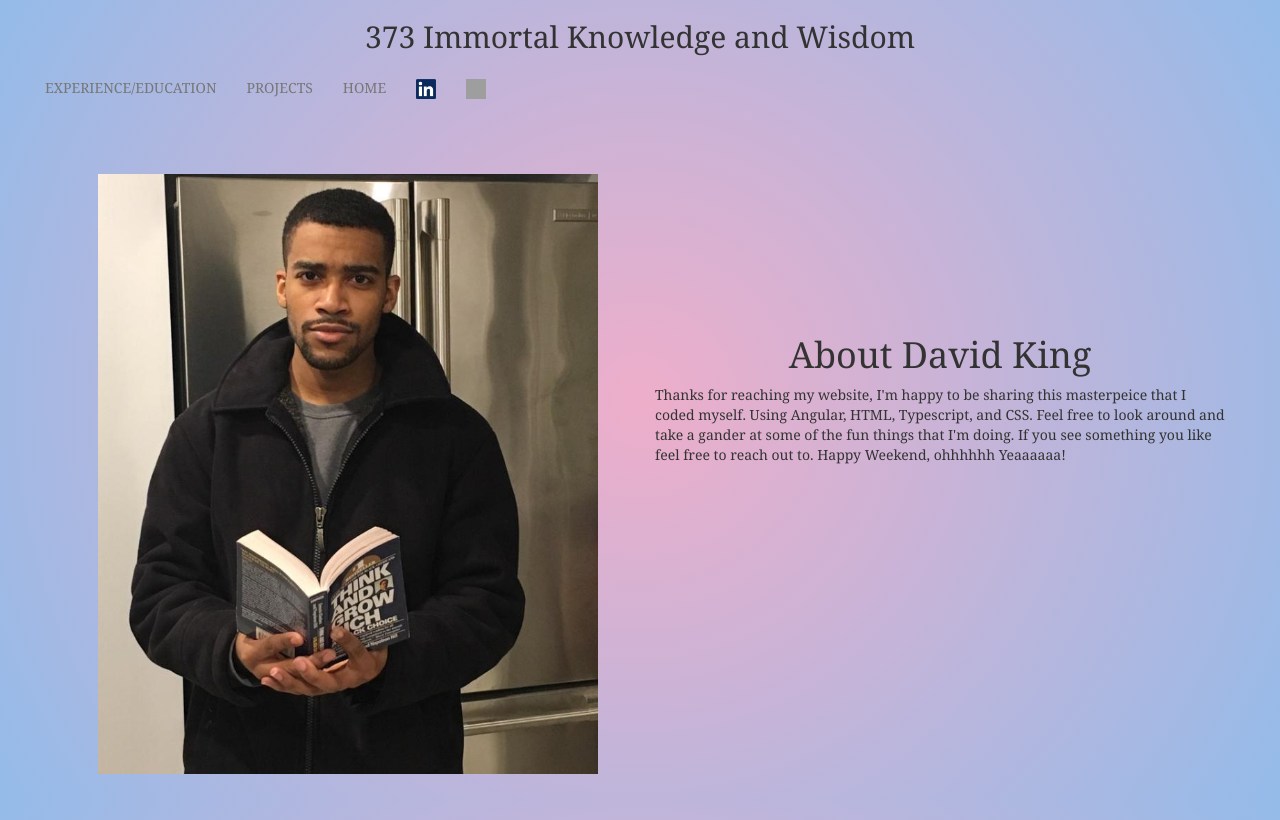
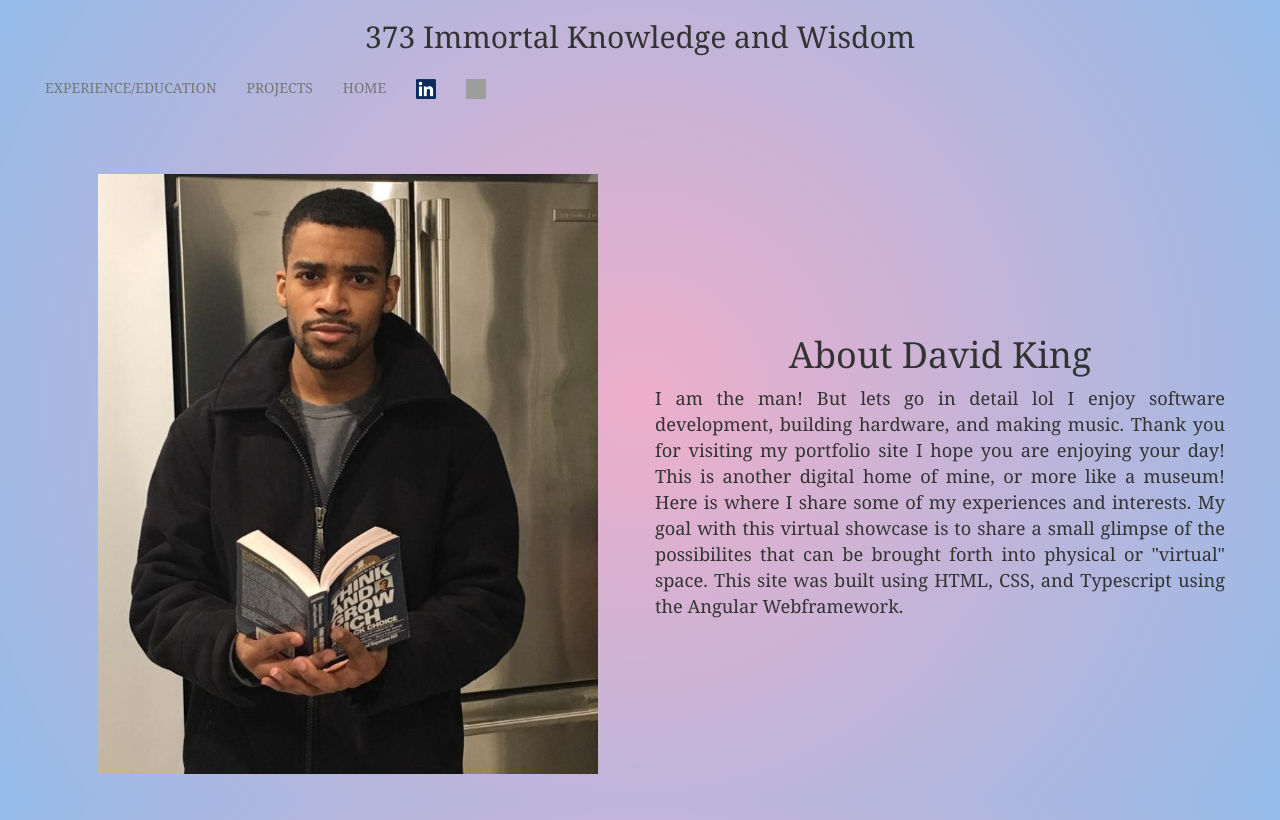
Before and after one commit to davekng0001/davekng0001.github.io, an Angular app: page / in a window 1280 px wide. Built offline with nearby package versions, Linux system fonts and the light colour scheme; grey boxes are pictures that could not be loaded.

Commit message:
project updates, and first build

```diff
--- a/angular.json
+++ b/angular.json
@@ -13,7 +13,7 @@
         "build": {
           "builder": "@angular-devkit/build-angular:browser",
           "options": {
-            "outputPath": "dist/portfolio-davidk",
+            "outputPath": "docs",
             "index": "src/index.html",
             "main": "src/main.ts",
             "polyfills": "src/polyfills.ts",
--- a/src/app/home-about/home-about.component.css
+++ b/src/app/home-about/home-about.component.css
@@ -12,3 +12,9 @@ h1 {
 .page{
     font-style: sans-serif;
 }
+
+.aboutText{
+    font-size: 1.3em;
+    text-align: justify;
+  text-justify: inter-word;
+}
--- a/src/app/home-about/home-about.component.html
+++ b/src/app/home-about/home-about.component.html
@@ -19,10 +19,14 @@
             <br>
             <br><br><br>
                 <h1>About David King</h1>
-        <p class="aboutText">Thanks for reaching my website, I'm happy to be sharing this masterpeice that I coded myself.
-    Using Angular, HTML, Typescript, and CSS. Feel free to look around and take a gander at some
-    of the fun things that I'm doing. If you see something you like feel free to reach out to.
-    Happy Weekend, ohhhhhh Yeaaaaaa!
+        <p class="aboutText"> I am the man! But lets go in detail lol I enjoy software development, building hardware, and making music. Thank you for visiting my portfolio site I hope you are enjoying your day!
+
+
+This is another digital home of mine, or more like a museum! Here is where I share some of my experiences and interests. My goal with this virtual showcase is to share a small glimpse of the possibilites
+that can be brought forth into physical or "virtual" space. This site was built using HTML, CSS, and Typescript using the Angular Webframework.
+
+
+
         </p>
         </div>
     </div>
--- a/src/app/navigation/navigation.component.html
+++ b/src/app/navigation/navigation.component.html
@@ -22,7 +22,7 @@
       <div class="collapse navbar-collapse navbar-left" id="bs-example-navbar-collapse-1">
         <ul class="nav navbar-nav">
 
-          <li><a [routerLink]="['/experience']" routerLinkActive="router-link-active">EXPERIENCE/EDUCATION</a></li>
+          <li c><a [routerLink]="['/experience']" routerLinkActive="router-link-active"> EXPERIENCE/EDUCATION</a></li>
           <li><a [routerLink]="['/projects']" routerLinkActive="router-link-active" >PROJECTS</a></li>
           <li ><a [routerLink]="['/']" routerLinkActive="router-link-active" >HOME </a></li>
           <li> <a href="https://www.linkedin.com/in/david-king-70379877/" target="_blank" rel="noopener noreferrer">
--- a/src/app/projects/projects.component.css
+++ b/src/app/projects/projects.component.css
@@ -19,3 +19,6 @@ h1,h2,h3 {
 .page{
     font-style: sans-serif;
 }
+li{
+    font-size: 1.3em;
+}
```
Also changed, not shown: src/app/navigation/navigation.component.css (line endings or trailing spaces), 33 other files (tests, documents, lock files or other folders).
